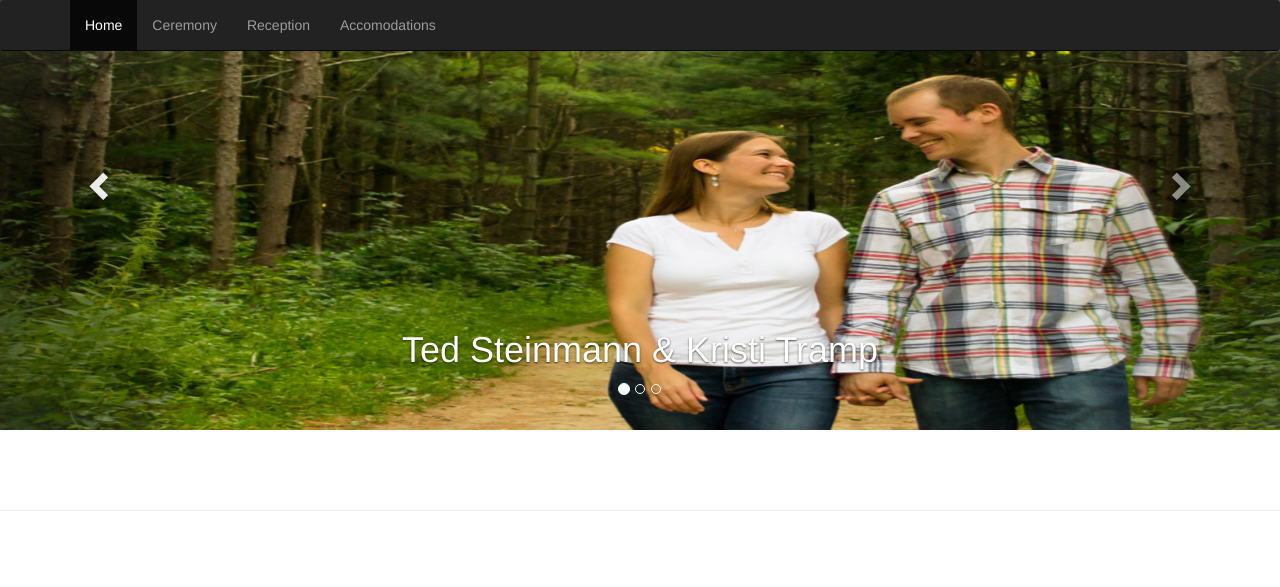
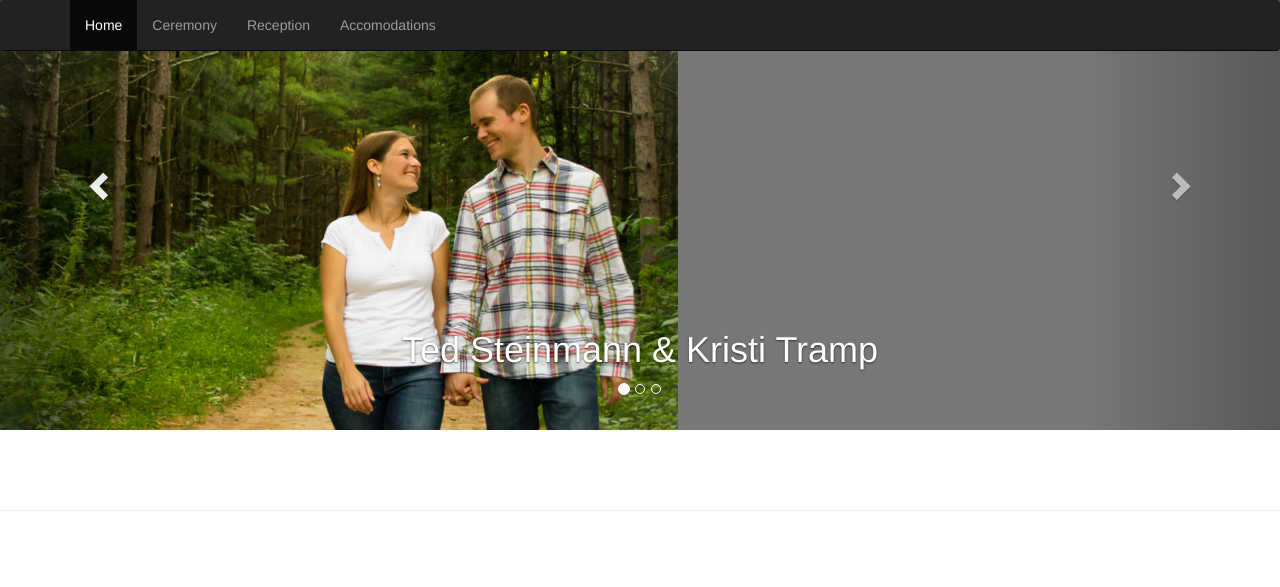
Before and after one commit to tedsteinmann/wedding, a PHP site: page / in a window 1280 px wide. Shown: the top 587 px of the page. Run offline with PHP 8.4, Linux system fonts and the light colour scheme; some libraries are stand-ins or nearby versions.

Commit message:
updating carousel image to not stretch.

```diff
--- a/assets/css/carousel.css
+++ b/assets/css/carousel.css
@@ -42,9 +42,15 @@ body {
 .carousel-inner > .item > img {
   position: absolute;
   top: 0;
-  left: 0;
-  min-width: 100%;
+
+  rigth:0;
+
+  /*left: 0;
+  min-width: 100%; */
   height: 500px;
+
+  padding-top: 120px;
+
 }
 
 
--- a/assets/css/main.css
+++ b/assets/css/main.css
@@ -6,4 +6,7 @@ a {text-decoration: none}
 
 /* move banner image below nav bar */
 
-img.banner {padding-top:120px;}
+img.banner {
+	margin-top:120px;
+	min-width: 60%;
+}
--- a/index.html
+++ b/index.html
@@ -85,7 +85,7 @@
       </ol>
       <div class="carousel-inner">
         <div class="item active">
-          <img src="assets/img/banner/lebanon-hills.jpg" alt="Ted & Kristi Lebanon Hills" class="banner">
+          <img src="assets/img/banner/lebanon-hills.jpg" alt="Ted & Kristi Lebanon Hills" >
           <div class="container">
             <div class="carousel-caption">
               <h1>Ted Steinmann & Kristi Tramp</h1>
```
